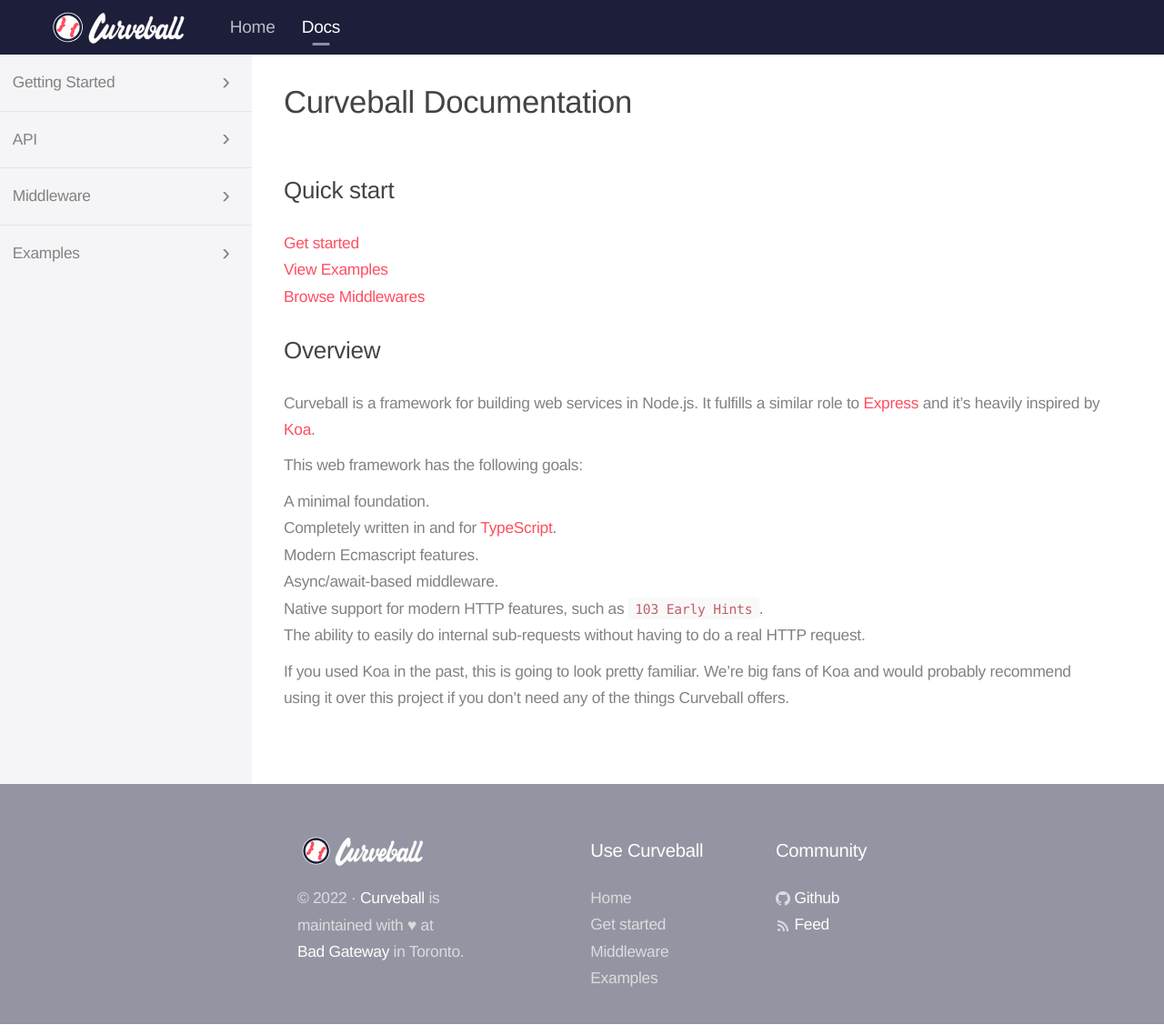
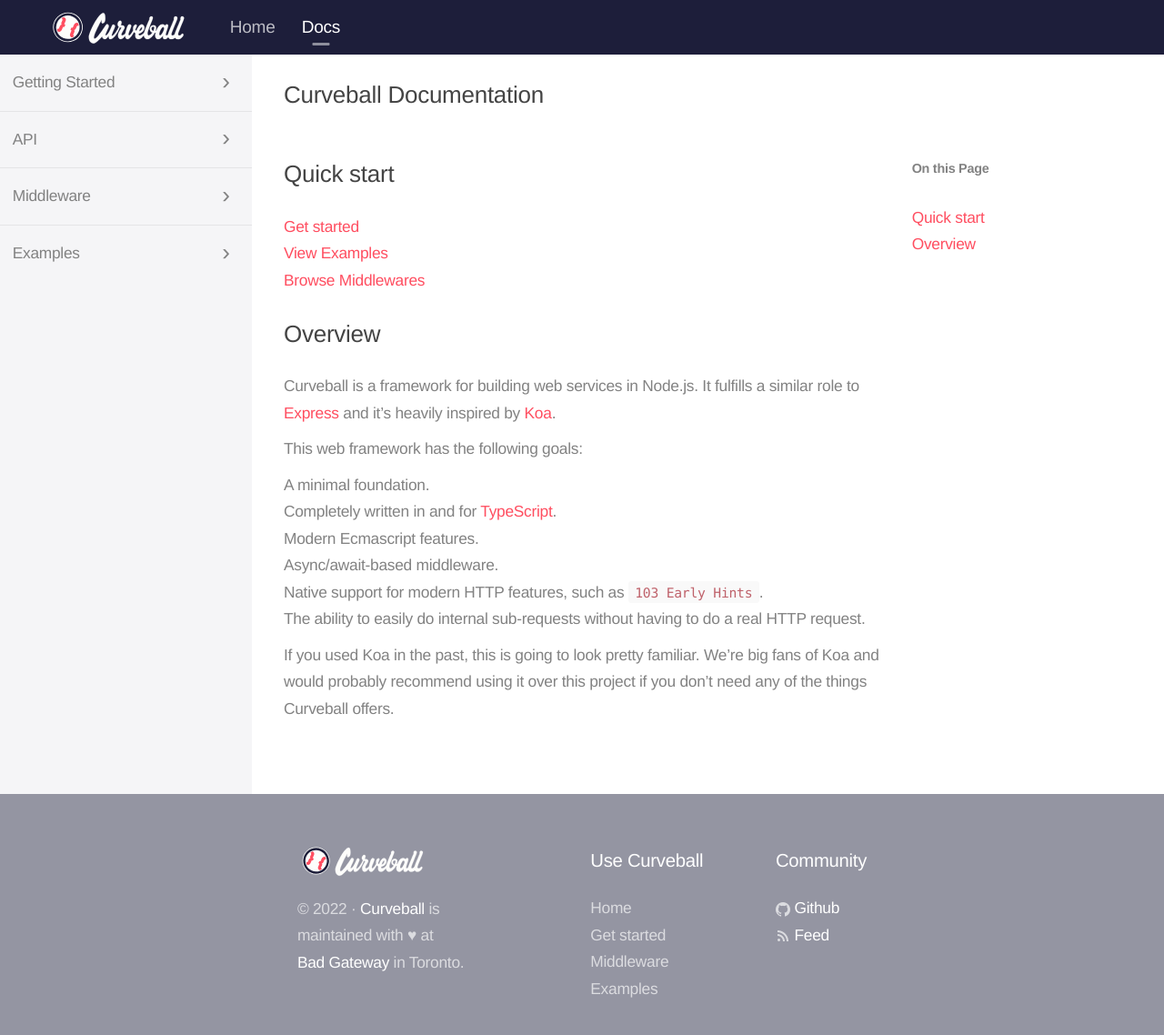
Before and after one commit to curveball/website, a Jekyll site: the page built from pages/docs.md, in a window 1280 px wide and 1138 px high. Shown: the whole window at 91% size. Built offline with Jekyll 4.4.1, drawn with Linux system fonts in a browser that asks for light colours; some of the changed lines change nothing that is shown.

Commit message:
Add script to automatically generate page-nav links

```diff
--- a/_layouts/documentation.html
+++ b/_layouts/documentation.html
@@ -55,7 +55,7 @@
 		</div>
 	</nav>
 
-	<div class="docs-container">
+	<section class="docs-container">
 		<div class="page-title">
 			<h1>{{ page.title }}</h1>
 
@@ -73,22 +73,39 @@
 				{{ content }}
 			</div>
 			<div class="page-nav-container">
-				{% if page.nav-links %}
 				<nav>
-					On this Page
+					<h5>On this Page</h5>
 					<ul>
+						{% if page.nav-links %}
 						{% for item in page.nav-links %}
 							<li>
-								<span class='genericon genericon-standard'></span>
-								<a href="#{{ item.link }}">{{ item.title }}</a>
+								<a href="#{{ item.link }}"><span>{{ item.title }}</span></a>
 							</li>
 						{% endfor %}
+						{% endif %}
 					</ul>
 				</nav>
-				{% endif %}
 			</div>
 		</div>
-	</div>
+	</section>
 </main>
 
+<script>
+
+	const headings = document.querySelectorAll('.content-container h2');
+	const pageNavList = document.querySelector('.page-nav-container ul');
+	// only run if docs page doesn't have it's own list of nav-links
+	if(pageNavList.childElementCount === 0 && headings.length > 0) {
+
+		for (const h of headings) {
+			let li = document.createElement('li');
+			let a =  document.createElement('a');
+			a.href = `#${h.id}`;
+			a.innerHTML = h.textContent;
+			li.appendChild(a);
+			pageNavList.appendChild(li);
+		}
+	}
+
+</script>
 {% include footer.html %}
```
